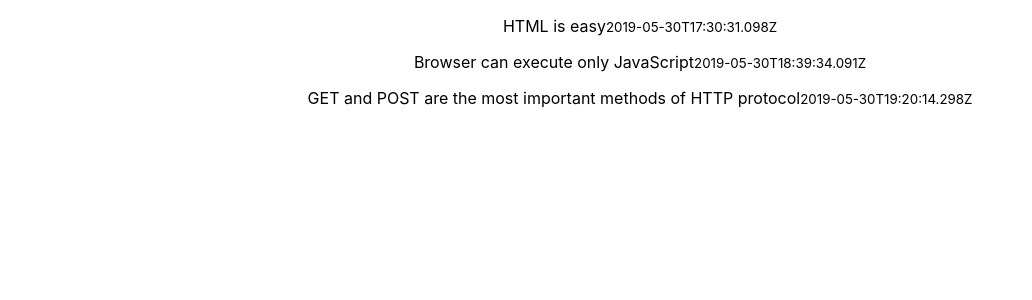
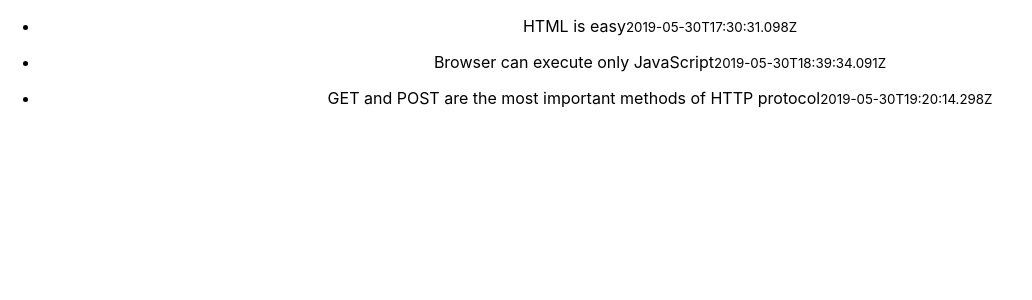
Before and after one commit to Joseduardo25/bootcamp-midudev-clase4, a React (Create React App) app: page / in a window 1280 px wide. Shown: the top 300 px of the page, without its empty margins (0-1032 px from the left). Built offline with nearby package versions, Linux system fonts and the light colour scheme.

Commit message:
renderizando un componente con map

```diff
--- a/src/App.js
+++ b/src/App.js
@@ -23,26 +23,24 @@ const notes = [
 
 function App() {
 
-  if(!notes || notes.length === 0) {
-    return 'no hay nada que mostrar'
+  const Note = ({note}) => {
+    return(
+      <li key={note.id}>
+      <p>
+        {note.content}
+        <small><time>{note.date}</time></small>
+      </p>
+
+    </li>
+    )
   }
 
   return (
-    <div className="App">
+    <ul className="App">
       {
-        notes.map((note) => {
-          return (
-            <div>
-              <p>
-                {note.content}
-                <small><time>{note.date}</time></small>
-              </p>
-
-            </div>
-          )
-        })
+        notes.map(note => <Note note={note}/>)
       }
-    </div>
+    </ul>
   );
 }
 
```
